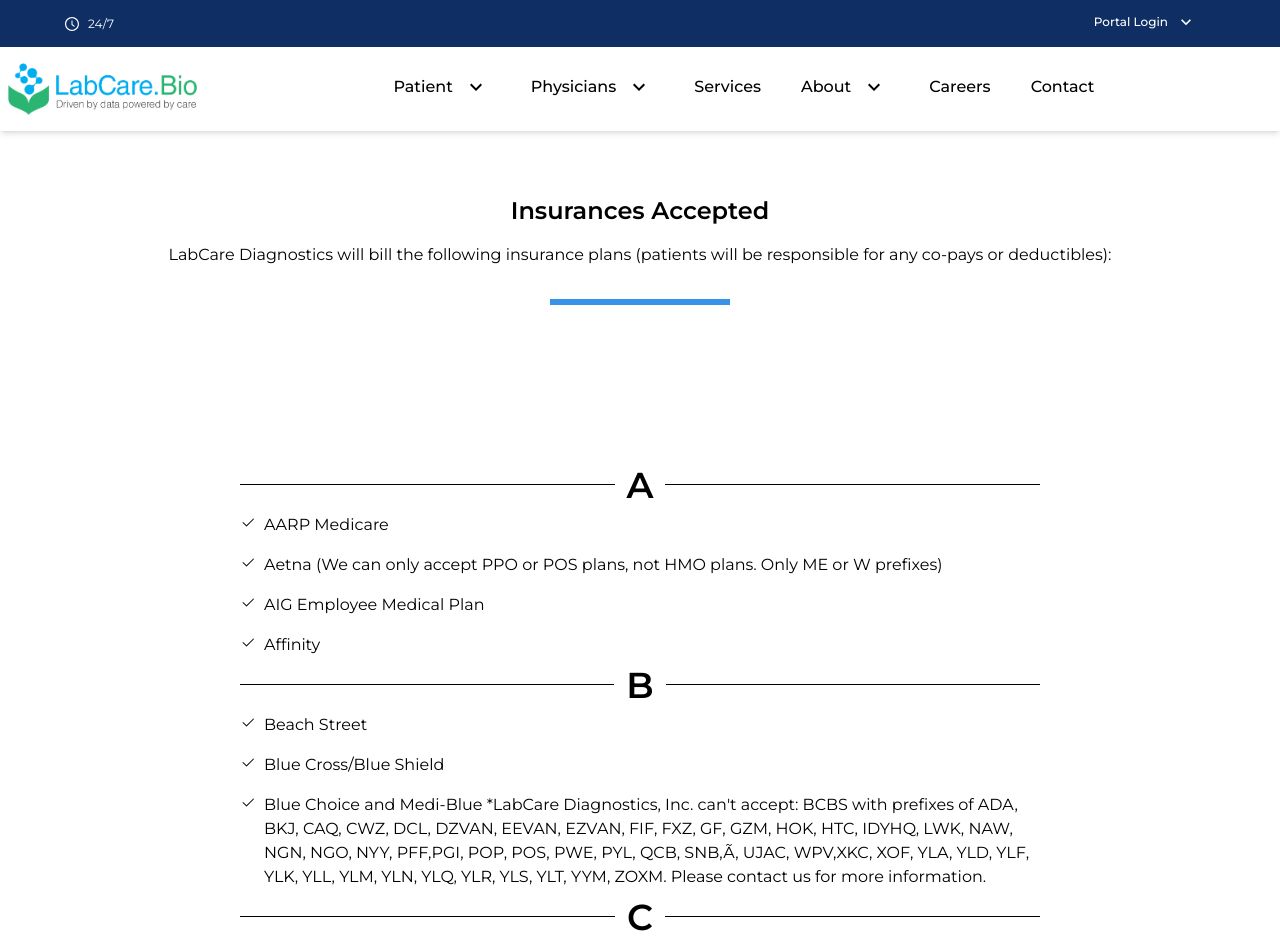
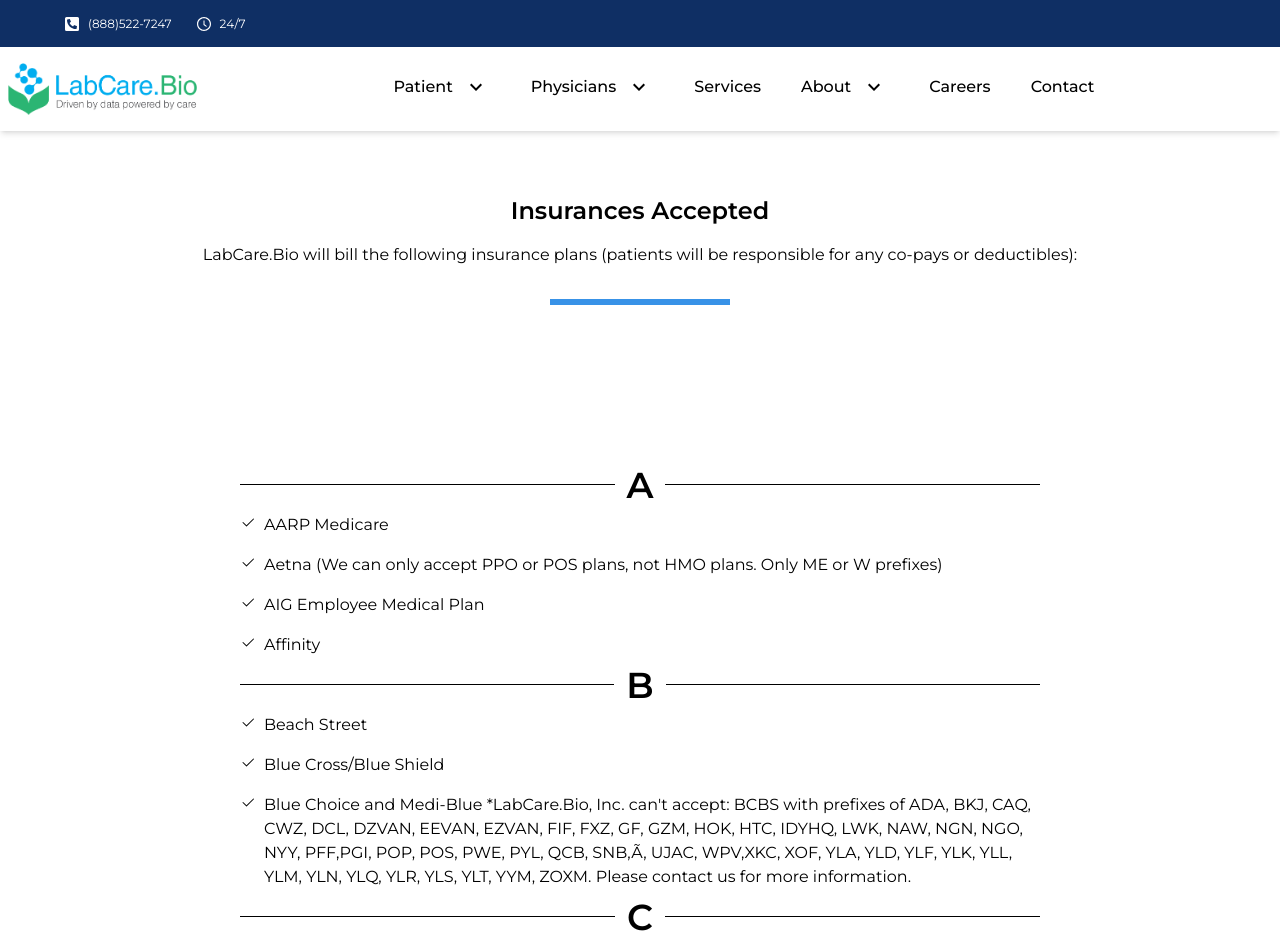
Before and after one commit to BlackRoseRipp/labcare-production-react, a React (Create React App) app: page /insurance in a window 1280 px wide. Shown: the top 948 px of the page. Built offline with nearby package versions, Linux system fonts and the light colour scheme; what tw-elements would draw is missing.

Commit message:
Extra changes

```diff
--- a/src/components/Footer.js
+++ b/src/components/Footer.js
@@ -64,8 +64,7 @@
       <footer className="bg-blue-primary py-4">
         <div className="max-w-screen-xl lg:mx-auto mx-8 flex lg:flex-row flex-col items-center justify-center">
           <p className="text-white font-medium mx-4 lg:pb-0 pb-2">
-            &copy; LabCare Diagnostics. All Right Reserved{" "}
-            {new Date().getFullYear()}.
+            &copy; LabCare.Bio. All Right Reserved {new Date().getFullYear()}.
           </p>
           <a
             href="/privacy-policy"
--- a/src/components/Navbar.js
+++ b/src/components/Navbar.js
@@ -42,16 +42,24 @@
           )
             ? ""
             : "hidden",
-          "bg-blue-primary w-full py-1 px-2 flex flex-col justify-center items-center z-50"
+          "bg-blue-primary w-full py-1 px-2 flex flex-col justify-center items-center z-50 lg:h-[47px]"
         )}
       >
-        <div className="max-w-6xl mx-auto flex justify-between items-center w-full">
+        <div className="max-w-6xl mx-auto flex justify-start items-center w-full">
           <div className="flex items-center gap-6">
+            <a
+              className="flex items-center w-fit gap-2 text-white hover:text-blue-secondary"
+              href="tel:(888)522-7247"
+            >
+              <FaPhoneSquareAlt className="shrink-0" />
+              <span className="text-xs">(888)522-7247</span>
+            </a>
             <div className="flex items-center">
               <AiOutlineClockCircle className="text-white text-2xl pr-2" />
               <p className="text-white text-xs">24/7</p>
             </div>
           </div>
+          {/*
           <div className="flex items-center">
             <div className="relative">
               <a className="border-transparent text-white hover:border-sky-400 text-xs peer group bg-transparent py-2 px-5 transition-all flex items-center font-medium border-b-[3px]">
@@ -87,7 +95,7 @@
                 </div>
               </div>
             </div>
-          </div>
+          </div> */}
         </div>
       </nav>
       <nav
--- a/src/pages/Appointment.js
+++ b/src/pages/Appointment.js
@@ -4,7 +4,7 @@
 const Appointment = () => {
   return (
     <Fragment>
-      <section className="bg-neutral-100 pt-[61px]">
+      {/* <section className="bg-neutral-100 pt-[61px]">
         <div className="bg-blue-primary flex items-center justify-center lg:h-[60px] lg:py-0 py-3 gap-8 px-2">
           <h3 className="text-lg font-semibold text-gray-50 sm:block hidden">
             CHECK OUR COVID-19 TESTING SITES IN NYC:
@@ -16,7 +16,7 @@
             COVID-19 TESTING SITES
           </a>
         </div>
-      </section>
+      </section> */}
       <section className="max-w-6xl w-full mx-auto py-32">
         <div className="px-2 w-full flex items-center lg:justify-end justify-center">
           <div className="w-full max-w-[800px] shadow-[0_2px_12px_0_rgba(0,0,0,0.20)] py-6 px-4">
--- a/src/pages/Billing.js
+++ b/src/pages/Billing.js
@@ -14,8 +14,10 @@
         </h5>
       </section>
       <section className="max-w-6xl mx-auto py-20 flex lg:flex-row flex-col items-center justify-center gap-12">
-        <a
-          href="/billing"
+        <button
+          onClick={() => {
+            alert("Online Payment Not Available Yet");
+          }}
           className="flex flex-col lg:w-1/3 w-3/4 px-12 py-20 shadow-[0_5px_16px_0_rgba(0,0,0,0.25)] hover:shadow-none"
         >
           <h5 className="text-lg font-bold mb-2">PAY ONLINE</h5>
@@ -28,9 +30,9 @@
             <p className="heading mr-2">PAY NOW</p>
             <RxCaretRight className="text-2xl shrink-0 group-hover:translate-x-4 transition-all duration-300" />
           </div>
-        </a>
+        </button>
         <a
-          /* href="tel:1-888-265-5247" */
+          href="tel:(888)522-7247"
           className="flex flex-col lg:w-1/3 w-3/4 px-12 py-20 hover:shadow-[0_5px_16px_0_rgba(0,0,0,0.25)] shadow-none"
         >
           <h5 className="text-lg font-bold mb-2">BY PHONE</h5>
--- a/src/pages/Insurance.js
+++ b/src/pages/Insurance.js
@@ -10,8 +10,8 @@
           Insurances Accepted
         </h1>
         <p className="text-center mb-8">
-          LabCare Diagnostics will bill the following insurance plans (patients
-          will be responsible for any co-pays or deductibles):
+          LabCare.Bio will bill the following insurance plans (patients will be
+          responsible for any co-pays or deductibles):
         </p>
         <div className="w-[180px] pt-1.5 mx-2 bg-[#3892E7]"></div>
       </section>
@@ -60,13 +60,12 @@
                 <div className="flex my-2">
                   <BsCheck2 className="shrink-0 mr-2 mt-0.5" />
                   <p>
-                    Blue Choice and Medi-Blue *LabCare Diagnostics, Inc. can't
-                    accept: BCBS with prefixes of ADA, BKJ, CAQ, CWZ, DCL,
-                    DZVAN, EEVAN, EZVAN, FIF, FXZ, GF, GZM, HOK, HTC, IDYHQ,
-                    LWK, NAW, NGN, NGO, NYY, PFF,PGI, POP, POS, PWE, PYL, QCB,
-                    SNB,Ã‚ UJAC, WPV,XKC, XOF, YLA, YLD, YLF, YLK, YLL, YLM,
-                    YLN, YLQ, YLR, YLS, YLT, YYM, ZOXM. Please contact us for
-                    more information.
+                    Blue Choice and Medi-Blue *LabCare.Bio, Inc. can't accept:
+                    BCBS with prefixes of ADA, BKJ, CAQ, CWZ, DCL, DZVAN, EEVAN,
+                    EZVAN, FIF, FXZ, GF, GZM, HOK, HTC, IDYHQ, LWK, NAW, NGN,
+                    NGO, NYY, PFF,PGI, POP, POS, PWE, PYL, QCB, SNB,Ã‚ UJAC,
+                    WPV,XKC, XOF, YLA, YLD, YLF, YLK, YLL, YLM, YLN, YLQ, YLR,
+                    YLS, YLT, YYM, ZOXM. Please contact us for more information.
                   </p>
                 </div>
               </div>
@@ -270,13 +269,11 @@
         <div className="max-w-[800px] mx-auto">
           <p className="mb-4">
             The following insurers will{" "}
-            <span className="font-bold">not reimburse</span> LabCare Diagnostics
-            Inc.
+            <span className="font-bold">not reimburse</span> LabCare.Bio
             <br />
             <br />
-            LabCare Diagnostics can provide laboratory services, however, the
-            specimens will be sent to one of our reference labs for testing and
-            billing.
+            LabCare.Bio can provide laboratory services, however, the specimens
+            will be sent to one of our reference labs for testing and billing.
           </p>
           <div className="flex flex-col ml-5">
             <div className="flex my-2">
```
